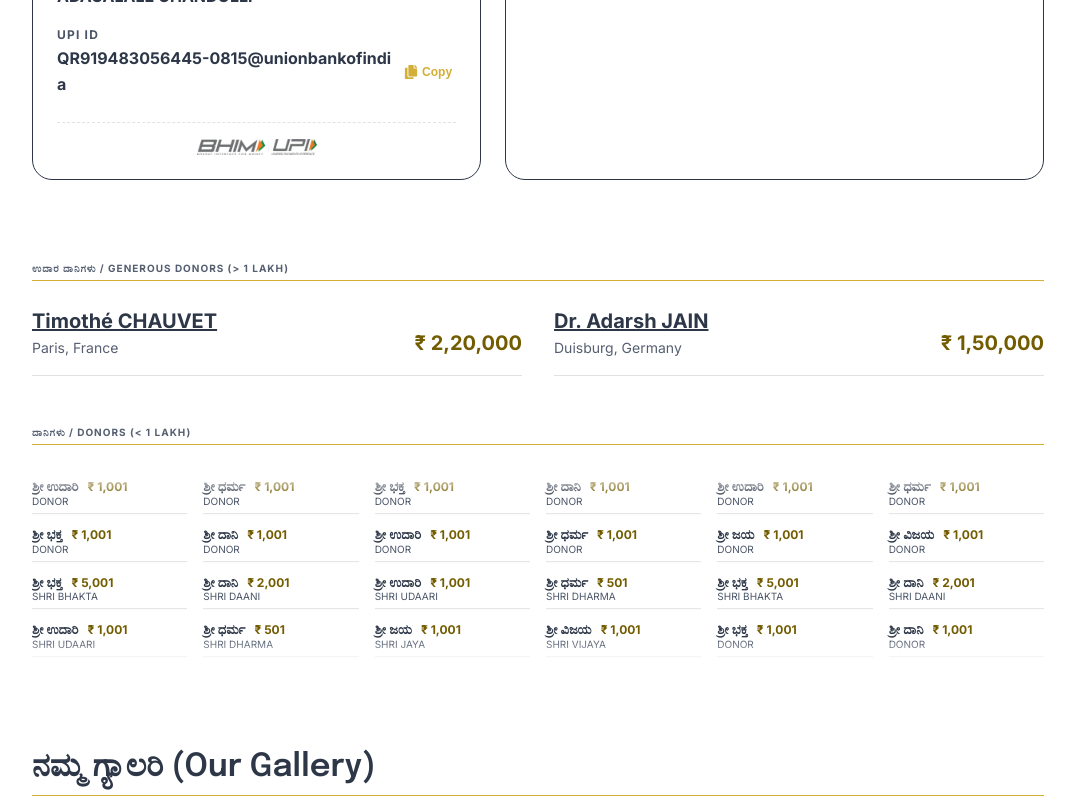
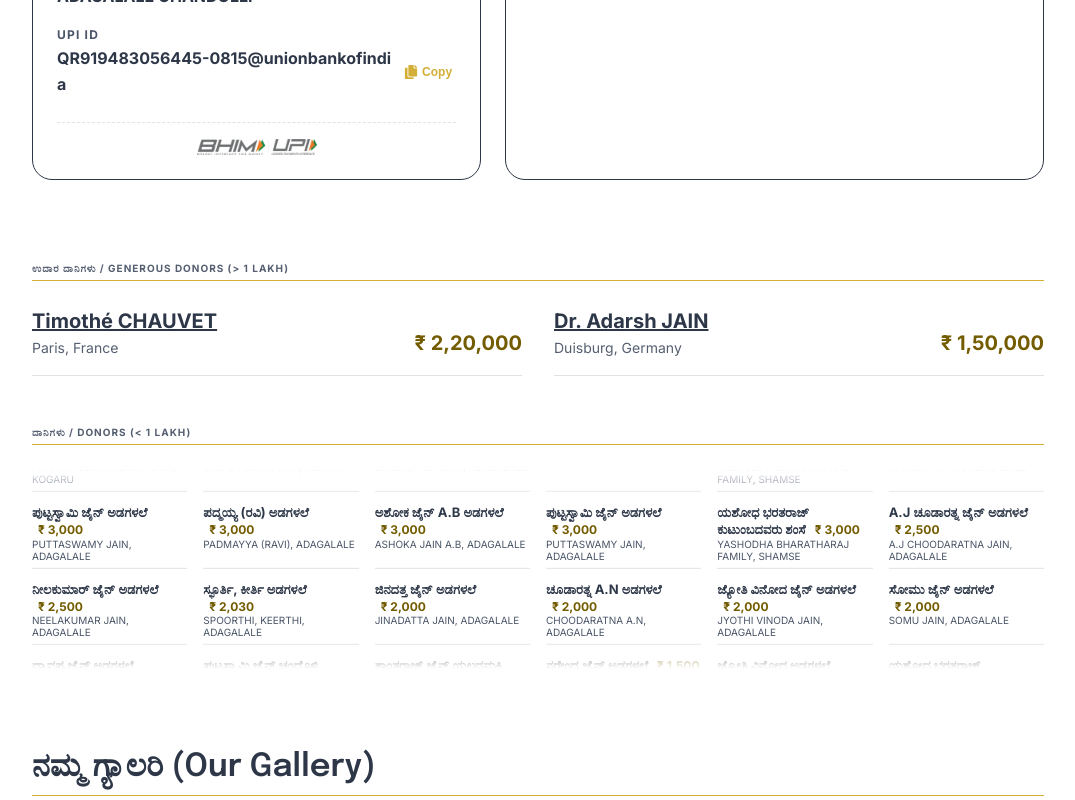
Before and after one commit to timothechauvet/sdjsac.in, a Next.js app: page / in a window 1280 px wide. Shown: the part 3480-4280 px from the top of the page, without its empty margins (102-1177 px from the left). Built offline with nearby package versions, Linux system fonts and the light colour scheme.

Commit message:
:sparkles: Add 54 real donors to donor board

```diff
--- a/app/page.js
+++ b/app/page.js
@@ -621,30 +621,62 @@ function DonorMinor({ nameKn, nameEn, amount }) {
 }
 
 const MINOR_DONORS = [
-  { nameKn: "ಶ್ರೀ ಭಕ್ತ", nameEn: "Shri Bhakta", amount: "₹ 5,001" },
-  { nameKn: "ಶ್ರೀ ದಾನಿ", nameEn: "Shri Daani", amount: "₹ 2,001" },
-  { nameKn: "ಶ್ರೀ ಉದಾರಿ", nameEn: "Shri Udaari", amount: "₹ 1,001" },
-  { nameKn: "ಶ್ರೀ ಧರ್ಮ", nameEn: "Shri Dharma", amount: "₹ 501" },
-  { nameKn: "ಶ್ರೀ ಭಕ್ತ", nameEn: "Shri Bhakta", amount: "₹ 5,001" },
-  { nameKn: "ಶ್ರೀ ದಾನಿ", nameEn: "Shri Daani", amount: "₹ 2,001" },
-  { nameKn: "ಶ್ರೀ ಉದಾರಿ", nameEn: "Shri Udaari", amount: "₹ 1,001" },
-  { nameKn: "ಶ್ರೀ ಧರ್ಮ", nameEn: "Shri Dharma", amount: "₹ 501" },
-  { nameKn: "ಶ್ರೀ ಜಯ", nameEn: "Shri Jaya", amount: "₹ 1,001" },
-  { nameKn: "ಶ್ರೀ ವಿಜಯ", nameEn: "Shri Vijaya", amount: "₹ 1,001" },
-  { nameKn: "ಶ್ರೀ ಭಕ್ತ", nameEn: "Donor", amount: "₹ 1,001" },
-  { nameKn: "ಶ್ರೀ ದಾನಿ", nameEn: "Donor", amount: "₹ 1,001" },
-  { nameKn: "ಶ್ರೀ ಉದಾರಿ", nameEn: "Donor", amount: "₹ 1,001" },
-  { nameKn: "ಶ್ರೀ ಧರ್ಮ", nameEn: "Donor", amount: "₹ 1,001" },
-  { nameKn: "ಶ್ರೀ ಭಕ್ತ", nameEn: "Donor", amount: "₹ 1,001" },
-  { nameKn: "ಶ್ರೀ ದಾನಿ", nameEn: "Donor", amount: "₹ 1,001" },
-  { nameKn: "ಶ್ರೀ ಉದಾರಿ", nameEn: "Donor", amount: "₹ 1,001" },
-  { nameKn: "ಶ್ರೀ ಧರ್ಮ", nameEn: "Donor", amount: "₹ 1,001" },
-  { nameKn: "ಶ್ರೀ ಭಕ್ತ", nameEn: "Donor", amount: "₹ 1,001" },
-  { nameKn: "ಶ್ರೀ ದಾನಿ", nameEn: "Donor", amount: "₹ 1,001" },
-  { nameKn: "ಶ್ರೀ ಉದಾರಿ", nameEn: "Donor", amount: "₹ 1,001" },
-  { nameKn: "ಶ್ರೀ ಧರ್ಮ", nameEn: "Donor", amount: "₹ 1,001" },
-  { nameKn: "ಶ್ರೀ ಜಯ", nameEn: "Donor", amount: "₹ 1,001" },
-  { nameKn: "ಶ್ರೀ ವಿಜಯ", nameEn: "Donor", amount: "₹ 1,001" }
+  { nameKn: "M.D ಜಿನದತ್ತ ಜೈನ್", nameEn: "M.D Jinadatta Jain", amount: "₹ 21,000" },
+  { nameKn: "ಆದರ್ಶ A.J ಅಡಗಳಲೆ", nameEn: "Adarsha A.J, Adagalale", amount: "₹ 20,000" },
+  { nameKn: "ಸವಿತಾ ಮನೋಹರ ಮತ್ತು ಮಕ್ಕಳು", nameEn: "Savitha Manohara and Children", amount: "₹ 12,000" },
+  { nameKn: "ಸುಗುಣ ಪ್ರೇಮಕುಮಾರ್ ಮೇಲಂಜಿ", nameEn: "Suguna Premakumar, Melanji", amount: "₹ 11,000" },
+  { nameKn: "ವಸಂತಿ ದೇವರಾಜ್ ಯಡ್ನಳ್ಳಿ", nameEn: "Vasanthi Devaraj, Yadnalli", amount: "₹ 11,000" },
+  { nameKn: "ಜಟ್ಟಿಯಪ್ಪ ಜೈನ್ ಅಡಗಳಲೆ", nameEn: "Jattiyappa Jain, Adagalale", amount: "₹ 7,000" },
+  { nameKn: "ಜಿನದತ್ತ ಜೈನ್ ಕಳ್ಳುಮನೆ", nameEn: "Jinadatta Jain, Kallumane", amount: "₹ 6,000" },
+  { nameKn: "ಅಶೋಕ A.B ಅಡಗಳಲೆ", nameEn: "Ashoka A.B, Adagalale", amount: "₹ 6,100" },
+  { nameKn: "ಧನಪಾಲ ಜೈನ್ ಅಡಗಳಲೆ", nameEn: "Dhanapala Jain, Adagalale", amount: "₹ 5,000" },
+  { nameKn: "ಚಂದಯ್ಯ ಜೈನ್ ಅಡಗಳಲೆ", nameEn: "Chandayya Jain, Adagalale", amount: "₹ 5,000" },
+  { nameKn: "ದಾಕಪ್ಪ ಜೈನ್ ಅಡಗಳಲೆ", nameEn: "Dakappa Jain, Adagalale", amount: "₹ 5,000" },
+  { nameKn: "ಶಿಶುಪಾಲ ಜೈನ್ ಅಡಗಳಲೆ", nameEn: "Shishupala Jain, Adagalale", amount: "₹ 5,000" },
+  { nameKn: "ಪದ್ಮರಾಜ A.N ಅಡಗಳಲೆ", nameEn: "Padmaraja A.N, Adagalale", amount: "₹ 5,000" },
+  { nameKn: "ಸುರೇಶ್ ಜೈನ್ ಅಡಗಳಲೆ", nameEn: "Suresh Jain, Adagalale", amount: "₹ 5,000" },
+  { nameKn: "ನೇಮಯ್ಯ ಜೈನ್ ಅಡಗಳಲೆ", nameEn: "Nemayya Jain, Adagalale", amount: "₹ 5,000" },
+  { nameKn: "ಮಮತಾ ಮಹಾವೀರ ಜೈನ್ ಅಡಗಳಲೆ", nameEn: "Mamatha Mahaveera Jain, Adagalale", amount: "₹ 5,000" },
+  { nameKn: "ಸುಹಾಸಿನಿ ಜೈನ್ ಮಿಲನ ಬೆಂಗಳೂರು", nameEn: "Suhasini Jain, Milana Bengaluru", amount: "₹ 5,000" },
+  { nameKn: "ಜಿನೇಂದ್ರ ಹಳ್ಳಿ", nameEn: "Jinendra, Halli", amount: "₹ 5,000" },
+  { nameKn: "ಜ್ಯೋತಿ ವಿನೋದ ಜೈನ್ ಅಡಗಳಲೆ", nameEn: "Jyothi Vinoda Jain, Adagalale", amount: "₹ 5,000" },
+  { nameKn: "ಸವಿತಾ ವೃಷಭರಾಜ್ ಜೈನ್ ಅಡಗಳಲೆ", nameEn: "Savitha Vrishabharaj Jain, Adagalale", amount: "₹ 5,000" },
+  { nameKn: "ಶ್ರೀರತ್ನ ಪವನಕುಮಾರ್ ಮಂಗಳೂರು", nameEn: "Sreerathna Pavanakumar, Mangaluru", amount: "₹ 5,108" },
+  { nameKn: "ವಿಜಯಕುಮಾರ್ ಕೂಡನಹಳ್ಳಿ", nameEn: "Vijayakumar, Koodanahalli", amount: "₹ 5,108" },
+  { nameKn: "ವಿಜಯೇಂದ್ರ ಜೈನ್ ಚಕ್ಕೋಡು", nameEn: "Vijayendra Jain, Chakkodu", amount: "₹ 5,108" },
+  { nameKn: "ದ್ಯಾವಮ್ಮ ಪದ್ಮಯ್ಯ ಜೈನ್ ಮತ್ತಲಗೋಡು", nameEn: "Dyavamma Padmayya Jain, Mattalagodu", amount: "₹ 5,108" },
+  { nameKn: "ಆರತಿ ಉದಯಕುಮಾರ್ ಜೈನ್ ಕೊಗಾರು", nameEn: "Aarathi Udayakumar Jain, Kogaru", amount: "₹ 5,108" },
+  { nameKn: "ವಿಮಲ್ ಕುಮಾರ್ ಜೈನ್ ಮುರಾರಿ", nameEn: "Vimal Kumar Jain, Murari", amount: "₹ 5,108" },
+  { nameKn: "ಶಿಶುಪಾಲ ಜೈನ್ ಅಡಗಳಲೆ", nameEn: "Shishupala Jain, Adagalale", amount: "₹ 5,108" },
+  { nameKn: "ದಾಕಪ್ಪ ಜೈನ್ ಅಡಗಳಲೆ", nameEn: "Dakappa Jain, Adagalale", amount: "₹ 5,108" },
+  { nameKn: "ಯಶೋಧ ಭರತರಾಜ್ ಕುಟುಂಬದವರು ಶಂಸೆ", nameEn: "Yashodha Bharatharaj Family, Shamse", amount: "₹ 3,108" },
+  { nameKn: "ಮಂಜಯ್ಯ A.P ಅಡಗಳಲೆ", nameEn: "Manjayya A.P, Adagalale", amount: "₹ 3,000" },
+  { nameKn: "ಪುಟ್ಟಸ್ವಾಮಿ ಜೈನ್ ಅಡಗಳಲೆ", nameEn: "Puttaswamy Jain, Adagalale", amount: "₹ 3,000" },
+  { nameKn: "ಪದ್ಮಯ್ಯ (ರವಿ) ಅಡಗಳಲೆ", nameEn: "Padmayya (Ravi), Adagalale", amount: "₹ 3,000" },
+  { nameKn: "ಅಶೋಕ ಜೈನ್ A.B ಅಡಗಳಲೆ", nameEn: "Ashoka Jain A.B, Adagalale", amount: "₹ 3,000" },
+  { nameKn: "ಪುಟ್ಟಸ್ವಾಮಿ ಜೈನ್ ಅಡಗಳಲೆ", nameEn: "Puttaswamy Jain, Adagalale", amount: "₹ 3,000" },
+  { nameKn: "ಯಶೋಧ ಭರತರಾಜ್ ಕುಟುಂಬದವರು ಶಂಸೆ", nameEn: "Yashodha Bharatharaj Family, Shamse", amount: "₹ 3,000" },
+  { nameKn: "A.J ಚೂಡಾರತ್ನ ಜೈನ್ ಅಡಗಳಲೆ", nameEn: "A.J Choodaratna Jain, Adagalale", amount: "₹ 2,500" },
+  { nameKn: "ನೀಲಕುಮಾರ್ ಜೈನ್ ಅಡಗಳಲೆ", nameEn: "Neelakumar Jain, Adagalale", amount: "₹ 2,500" },
+  { nameKn: "ಸ್ಫೂರ್ತಿ, ಕೀರ್ತಿ ಅಡಗಳಲೆ", nameEn: "Spoorthi, Keerthi, Adagalale", amount: "₹ 2,030" },
+  { nameKn: "ಜಿನದತ್ತ ಜೈನ್ ಅಡಗಳಲೆ", nameEn: "Jinadatta Jain, Adagalale", amount: "₹ 2,000" },
+  { nameKn: "ಚೂಡಾರತ್ನ A.N ಅಡಗಳಲೆ", nameEn: "Choodaratna A.N, Adagalale", amount: "₹ 2,000" },
+  { nameKn: "ಜ್ಯೋತಿ ವಿನೋದ ಜೈನ್ ಅಡಗಳಲೆ", nameEn: "Jyothi Vinoda Jain, Adagalale", amount: "₹ 2,000" },
+  { nameKn: "ಸೋಮು ಜೈನ್ ಅಡಗಳಲೆ", nameEn: "Somu Jain, Adagalale", amount: "₹ 2,000" },
+  { nameKn: "ದ್ಯಾವಪ್ಪ ಜೈನ್ ಅಡಗಳಲೆ", nameEn: "Dyavappa Jain, Adagalale", amount: "₹ 2,000" },
+  { nameKn: "ಪುಟ್ಟಸ್ವಾಮಿ ಜೈನ್ ಚಂದೊಳ್ಳಿ", nameEn: "Puttaswamy Jain, Chandolli", amount: "₹ 2,000" },
+  { nameKn: "ಶಾಂತರಾಜ್ ಜೈನ್ ಯಲದಮಕ್ಕಿ", nameEn: "Shantharaj Jain, Yaladamakki", amount: "₹ 2,000" },
+  { nameKn: "ನರೇಂದ್ರ ಜೈನ್ ಅಡಗಳಲೆ", nameEn: "Narendra Jain, Adagalale", amount: "₹ 1,500" },
+  { nameKn: "ಜ್ಯೋತಿ ವಿನೋದ ಅಡಗಳಲೆ", nameEn: "Jyothi Vinoda, Adagalale", amount: "₹ 1,010" },
+  { nameKn: "ಯಶೋಧ ಭರತರಾಜ್ ಕುಟುಂಬದವರು ಶಂಸೆ", nameEn: "Yashodha Bharatharaj Family, Shamse", amount: "₹ 1,008" },
+  { nameKn: "ಪದ್ಮರಾಜ ಜೈನ್ ಅಡಗಳಲೆ", nameEn: "Padmaraja Jain, Adagalale", amount: "₹ 1,000" },
+  { nameKn: "ವೃಷಭರಾಜ ಜೈನ್ ಅಡಗಳಲೆ", nameEn: "Vrishabharaja Jain, Adagalale", amount: "₹ 1,000" },
+  { nameKn: "ರತ್ನಮ್ಮ ಅಡಗಳಲೆ", nameEn: "Ratnamma, Adagalale", amount: "₹ 1,000" },
+  { nameKn: "ಕಾಂತರಾಜ ಜೈನ್ ಚಂದೊಳ್ಳಿ", nameEn: "Kantharaja Jain, Chandolli", amount: "₹ 1,000" },
+  { nameKn: "ಶಿಶುಪಾಲ ಜೈನ್ ಅಡಗಳಲೆ", nameEn: "Shishupala Jain, Adagalale", amount: "₹ 1,000" },
+  { nameKn: "ಸವಿತಾ ವೃಷಭರಾಜ ಜೈನ್ ಅಡಗಳಲೆ", nameEn: "Savitha Vrishabharaja Jain, Adagalale", amount: "₹ 508" },
+  { nameKn: "ಸುಧಾ ಅಡಗಳಲೆ", nameEn: "Sudha, Adagalale", amount: "₹ 500" },
+  { nameKn: "ಜಯಕುಮಾರ್ ಜೈನ್ ರೊಟ್ಟಿಹಳ್ಳಿ", nameEn: "Jayakumar Jain, Rottihalli", amount: "₹ 100" },
 ];
 
 const GALLERY_IMAGES = [
```
